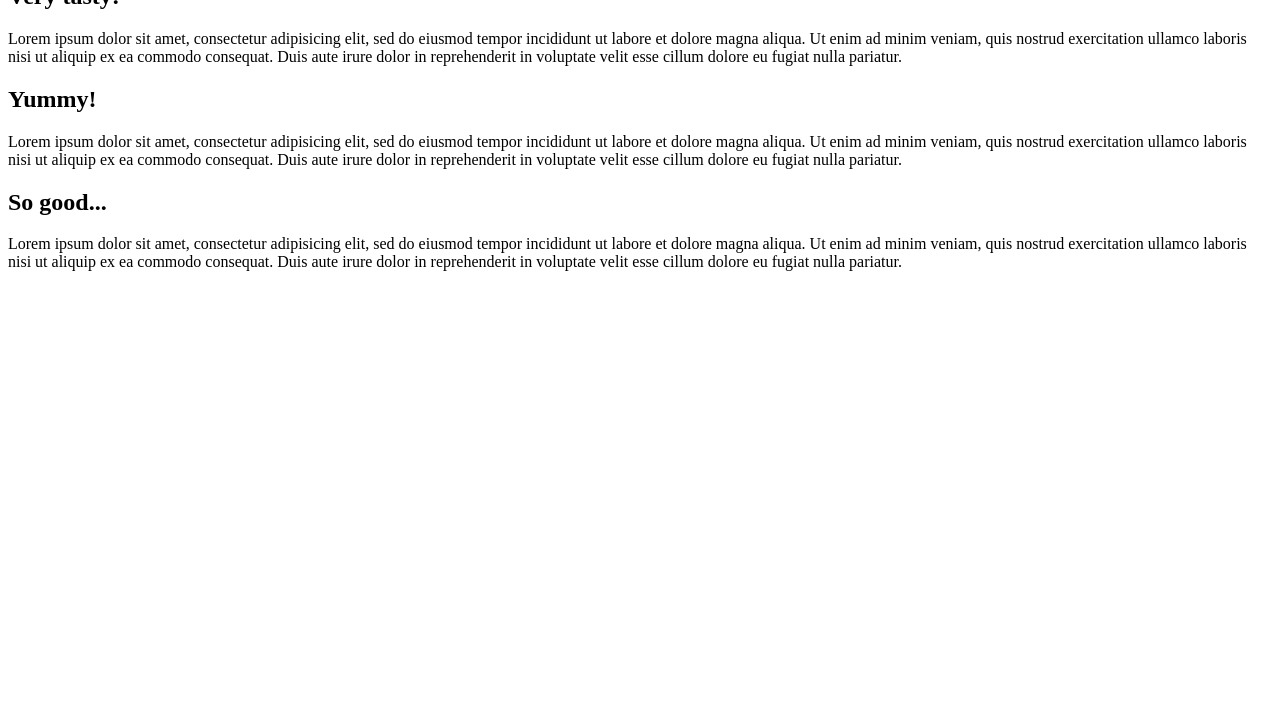
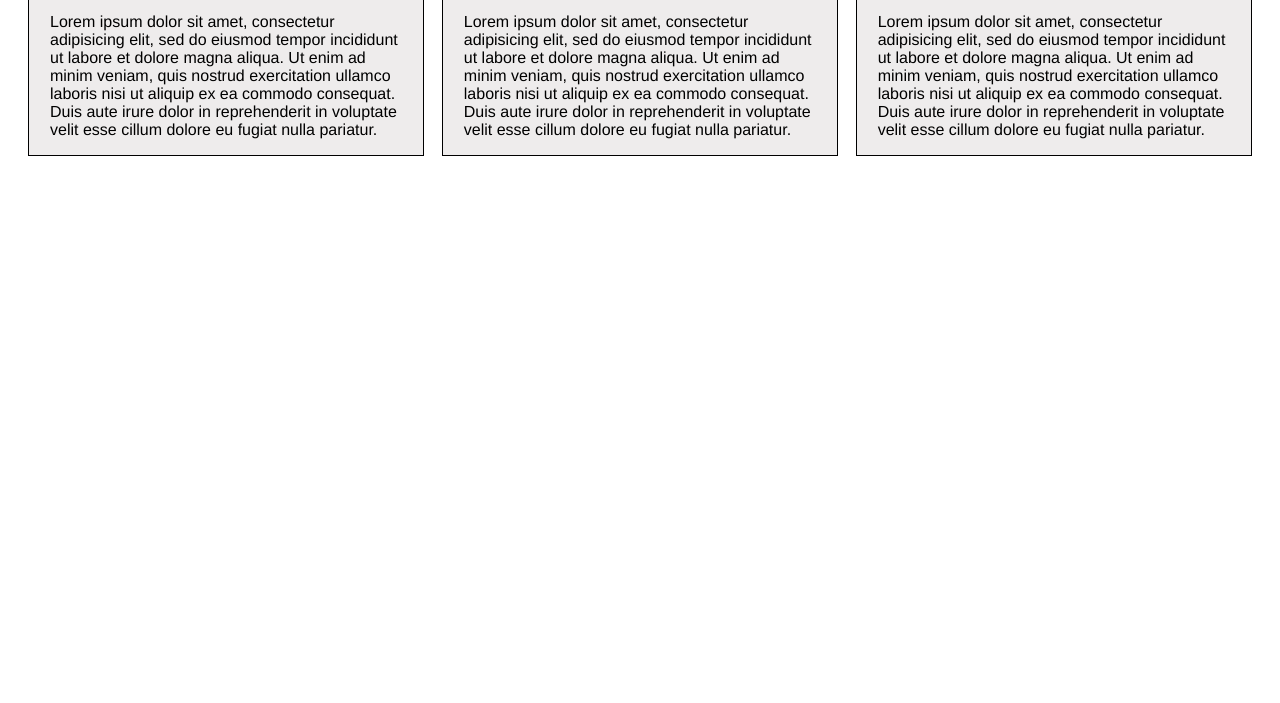
Before and after one commit to j-wenzler/Coursera-test, a plain HTML site: page mod2_solution/index.html in a window 1280 px wide. Shown: the part 97-800 px from the top of the page. Drawn offline with Linux system fonts and the light colour scheme; the site is published under a folder, as on GitHub Pages, so addresses that start at the root find nothing.

Commit message:
Changed path to css since it wasn't rendered in gh-pages

```diff
--- a/mod2_solution/index.html
+++ b/mod2_solution/index.html
@@ -4,7 +4,7 @@
 <meta charset="utf-8">
 <meta name="viewport" content="width=device-width, initial-scale=1">
 <title>Mom's kitchen</title>
-<link rel="stylesheet" style="text/css" href="/css/styles.css">
+<link rel="stylesheet" style="text/css" href="css/styles.css">
 </head>
 <body>
 <h1>Today's Lunch</h1>
```
